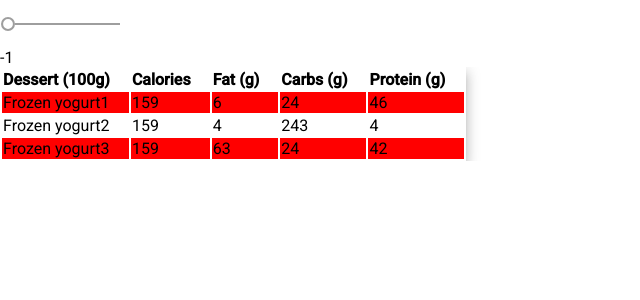
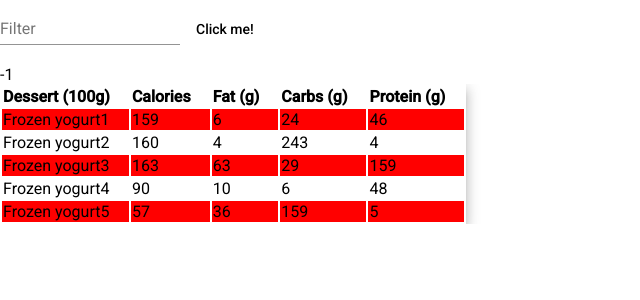
Before and after one commit to ramknemo/griddata, an Angular app: page / in a window 1280 px wide. Shown: the top 300 px of the page, without its empty margins (0-640 px from the left). Built offline with nearby package versions, Linux system fonts and the light colour scheme.

Commit message:
sort and filter for all table

```diff
--- a/src/app/app.component.html
+++ b/src/app/app.component.html
@@ -1,5 +1,9 @@
 <div>
-  <mat-slider min="1" max="100" step="1" value="1"></mat-slider>
+  <mat-form-field>
+    <mat-label>Filter</mat-label>
+    <input matInput (keyup)="applyFilter($event)" placeholder="Ex. ium">
+  </mat-form-field>
+  <button mat-button (click)="clickBut1()" >Click me!</button>
   <br />
   {{position}}
   <br />
--- a/src/app/app.component.ts
+++ b/src/app/app.component.ts
@@ -21,19 +21,16 @@ export interface Dessert {
 
 
 
-export class AppComponent  implements OnInit,AfterViewChecked{
+export class AppComponent  implements OnInit{
   title = 'griddataapp';
 
-  // desserts: Dessert[] = [
-  //   {name: 'Frozen yogurt', calories: 159, fat: 6, carbs: 24, protein: 4},
-  //   {name: 'Ice cream sandwich', calories: 237, fat: 9, carbs: 37, protein: 4},
-  //   {name: 'Eclair', calories: 262, fat: 16, carbs: 24, protein: 6},
-  //   {name: 'Cupcake', calories: 305, fat: 4, carbs: 67, protein: 4},
-  //   {name: 'Gingerbread', calories: 356, fat: 16, carbs: 49, protein: 4},
-  // ];
   desserts: Dessert[] = [];
   sortedData: Dessert[];
   position: string = "-1";
+  lastSortMode:Sort;
+  isUseFilter: boolean = false;
+
+
   constructor(private http: HttpClient, public dialog: MatDialog) {
     addEventListener("keydown",(e)=>{
       if(e.code=="ShiftLeft"){
@@ -44,6 +41,34 @@ export class AppComponent  implements OnInit,AfterViewChecked{
     });
 
   }
+
+
+  applyFilter(event: Event) {
+    console.log("apply filter");
+
+    const filterValue = (event.target as HTMLInputElement).value;
+    const trimLowerFilterValue = filterValue.trim().toLowerCase();
+    if (trimLowerFilterValue.length == 0) {     //If do not use filter must see all data in last choodes sort mode
+      this.isUseFilter = false;
+      if (this.lastSortMode) {
+        this.sortData(this.lastSortMode);
+      } else {
+
+      }
+    } else {
+      this.isUseFilter = true;
+      const data = this.desserts.slice();
+      this.sortedData = data.filter((el, ind, arr) => {
+        let pred1 = el.calories.toString().includes(trimLowerFilterValue);
+        let pred2 = el.carbs.toString().includes(trimLowerFilterValue);
+        let pred3 = el.fat.toString().includes(trimLowerFilterValue);
+        let pred4 = el.protein.toString().includes(trimLowerFilterValue);
+        let pred5 = el.name.toString().trim().toLowerCase().includes(trimLowerFilterValue);
+        return (pred1 || pred2 || pred3 || pred4 || pred5);
+      });
+    }
+  }
+
   openDialog(): void {
     const dialogRef = this.dialog.open(DialogGotoComponent, {
       width: '250px',
@@ -56,24 +81,33 @@ export class AppComponent  implements OnInit,AfterViewChecked{
     });
   }
 
-  ngAfterViewChecked(): void{
-    //this.http.get('assets/tableGridData.json').subscribe((data: Dessert[]) => this.desserts=data);
+  clickBut1(): void{
+    console.log("click");
+    let sort1:Sort = {active:"protein", direction:"asc"};
+    this.sortData(this.lastSortMode);
   }
+
   ngOnInit(): void{
     this.setDatas();
     this.sortedData = this.desserts.slice();
-    //this.setDatas();
-    //console.log("datas="+this.);
-    //this.http.get('assets/tableGridData.json').subscribe((data: Dessert[]) => this.desserts=data);
   }
 
   setDatas(): void{
-    //this.desserts=[{name: 'Frozen yogurt XXX', calories: 159, fat: 6, carbs: 24, protein: 4}];
-    this.http.get('assets/tableGridData.json').subscribe((data: Dessert[]) => {this.desserts=data ; this.sortedData = this.desserts.slice();});
+    this.http.get('assets/tableGridData.json').
+    subscribe((data: Dessert[]) => {this.desserts=data ; this.sortedData = this.desserts.slice();});
   }
 
   sortData(sort: Sort) {
-    const data = this.desserts.slice();
+    console.log("sorted data before sort=", this.sortedData);
+    this.lastSortMode = sort;
+    let data;
+
+    if(this.isUseFilter==true){
+      data=this.sortedData.slice();
+    }else{
+      data = this.desserts.slice();
+    }
+
     if (!sort.active || sort.direction === '') {
       this.sortedData = data;
       return;
@@ -90,6 +124,8 @@ export class AppComponent  implements OnInit,AfterViewChecked{
         default: return 0;
       }
     });
+
+    console.log("sorted data after sort=", this.sortedData);
   }
 }
 
--- a/src/app/app.module.ts
+++ b/src/app/app.module.ts
@@ -11,6 +11,7 @@ import {DialogGotoComponent} from './subcomps/dialoggoto.component'
 import {MatFormFieldModule} from '@angular/material/form-field';
 import { FormsModule } from '@angular/forms';
 import {MatInputModule} from '@angular/material/input';
+import {MatButtonModule} from '@angular/material/button';
 @NgModule({
   declarations: [
     AppComponent,DialogGotoComponent
@@ -24,7 +25,8 @@ import {MatInputModule} from '@angular/material/input';
     MatDialogModule,
     MatFormFieldModule,
     FormsModule,
-    MatInputModule
+    MatInputModule,
+    MatButtonModule
   ],
   providers: [],
   bootstrap: [AppComponent]
--- a/src/assets/tableGridData.json
+++ b/src/assets/tableGridData.json
@@ -1,5 +1,7 @@
 [
-    {"name": "Frozen yogurt1", "calories": "159", "fat": "6", "carbs": "24", "protein": "46"},
-    {"name": "Frozen yogurt2", "calories": "159", "fat": "4", "carbs": "243", "protein": "4"},
-    {"name": "Frozen yogurt3", "calories": "159", "fat": "63", "carbs": "24", "protein": "42"}
+    {"name": "Frozen yogurt1", "calories": 159, "fat": 6, "carbs": 24, "protein": 46},
+    {"name": "Frozen yogurt2", "calories": 160, "fat": 4, "carbs": 243, "protein": 4},
+    {"name": "Frozen yogurt3", "calories": 163, "fat": 63, "carbs": 29, "protein": 159},
+    {"name": "Frozen yogurt4", "calories": 90, "fat": 10, "carbs": 6, "protein": 48},
+    {"name": "Frozen yogurt5", "calories": 57, "fat": 36, "carbs": 159, "protein": 5}
 ]
```
